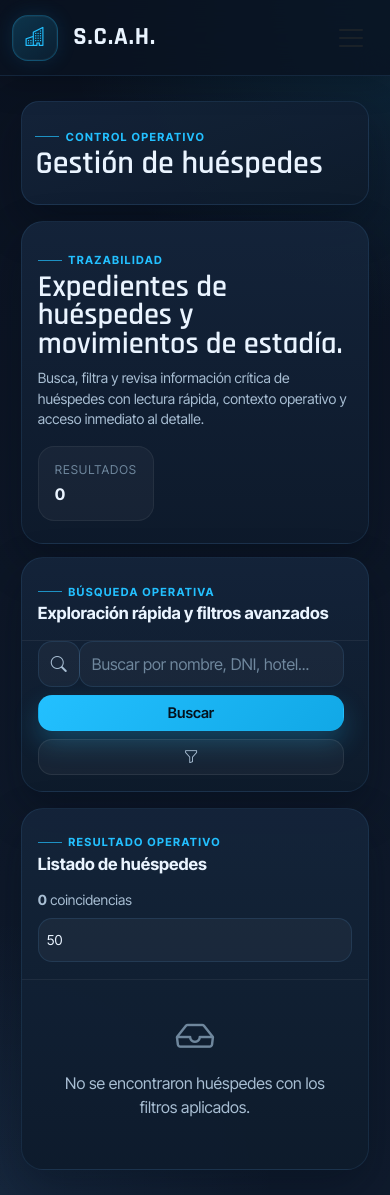
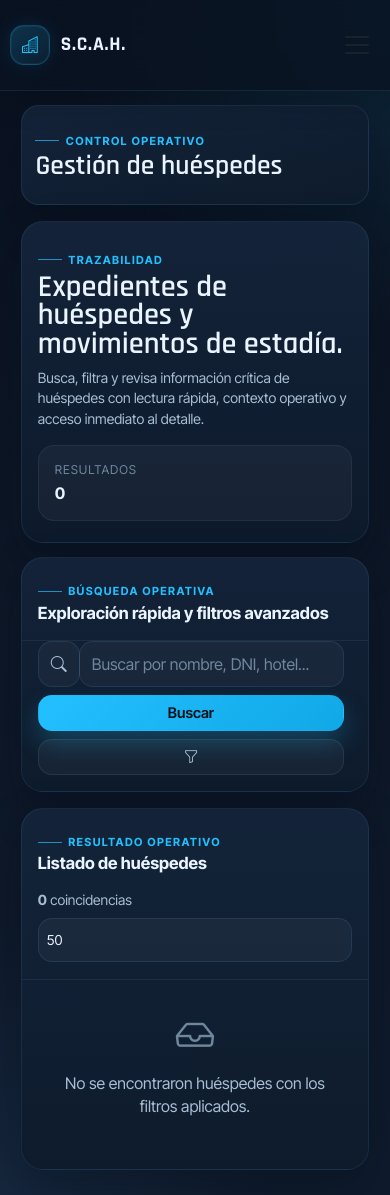
Before and after one commit to desarrolloramon829-spec/Sistema-de-control-de-alojamiento-y-huespedes-S.C.A.H.-, a Flask app: page /huespedes/ in a window 390 px wide. Run offline with Flask 3, Linux system fonts and the light colour scheme; the visitor is signed in with stand-in values (Sample User, id 1); data that the repository does not hold is empty; some libraries are stand-ins or nearby versions.

Commit message:
style: mejorar la responsividad y el diseño de varios componentes en custom.css

```diff
--- a/web/static/css/custom.css
+++ b/web/static/css/custom.css
@@ -149,14 +159,20 @@ textarea {
   backdrop-filter: blur(18px);
   border-bottom: 1px solid rgba(103, 183, 255, 0.12);
   box-shadow: 0 10px 30px rgba(0, 0, 0, 0.18);
+  z-index: 1045;
 }
 
 .app-brand {
   display: inline-flex;
   align-items: center;
   gap: 0.95rem;
+  min-width: 0;
   text-decoration: none;
   color: var(--text-primary);
+}
+
+.app-brand > span:last-child {
+  min-width: 0;
 }
 
 .app-brand strong {
@@ -164,6 +180,7 @@ textarea {
   font-family: 'Rajdhani', sans-serif;
   font-size: 1.55rem;
   letter-spacing: 0.04em;
+  overflow-wrap: anywhere;
 }
 
 .app-brand small {
@@ -516,6 +537,7 @@ textarea {
   font-family: 'Rajdhani', sans-serif;
   font-size: clamp(2rem, 3vw, 2.6rem);
   line-height: 0.95;
+  overflow-wrap: anywhere;
 }
 
 .page-shell-subtitle {
@@ -550,6 +572,7 @@ textarea {
   margin-top: 0.25rem;
   color: var(--text-primary);
   font-size: 1rem;
+  overflow-wrap: anywhere;
 }
 
 .page-stage {
@@ -1015,6 +1039,24 @@ textarea {
   gap: 0.8rem;
   flex-wrap: wrap;
   justify-content: flex-end;
+}
+
+.app-topbar .container-fluid,
+.page-shell-header,
+.page-shell-header > div,
+.module-hero,
+.module-hero > div,
+.panel-card__header,
+.panel-card__header > div,
+.metric-card__top,
+.guest-mobile-card__header,
+.entity-mobile-card__header,
+.preview-mobile-card__header,
+.hotel-card__top,
+.mobile-user-bar,
+.topbar-user,
+.topbar-user > div {
+  min-width: 0;
 }
 
 .compact-chip {
@@ -1853,9 +1895,38 @@ textarea {
 }
 
 @media (max-width: 991.98px) {
+  .app-topbar {
+    min-height: 82px;
+  }
+
+  .app-topbar .container-fluid {
+    min-height: 82px;
+    padding-left: 0.85rem;
+    padding-right: 0.85rem;
+    flex-wrap: nowrap;
+    align-items: center;
+    gap: 0.6rem;
+  }
+
+  .app-topbar .container-fluid > .d-flex:first-child {
+    min-width: 0;
+    flex: 1 1 auto;
+    gap: 0.65rem !important;
+  }
+
+  .offcanvas-start.sidebar-offcanvas {
+    width: min(88vw, 340px) !important;
+  }
+
   .main-content {
     margin-left: 0;
+    margin-top: 88px;
     padding: 0.8rem;
+  }
+
+  .page-shell-header {
+    flex-direction: column;
+    align-items: flex-start;
   }
 
   .module-hero {
@@ -1868,6 +1939,12 @@ textarea {
     width: 100%;
   }
 
+  .module-hero__actions,
+  .page-shell-side,
+  .mobile-user-bar {
+    align-items: stretch;
+  }
+
   .panel-card__header {
     flex-direction: column;
     align-items: flex-start;
@@ -1875,6 +1952,15 @@ textarea {
 
   .module-hero__actions {
     justify-content: flex-start;
+    flex-direction: column;
+  }
+
+  .module-hero__actions > *,
+  .page-shell-side > *,
+  .hotel-card__actions > *,
+  .guest-mobile-card__actions > *,
+  .entity-mobile-card__actions > * {
+    width: 100%;
   }
 
   .shell-stat-chip.compact-chip {
@@ -1902,6 +1988,56 @@ textarea {
 }
 
 @media (max-width: 767.98px) {
+  .app-topbar {
+    min-height: 74px;
+  }
+
+  .app-topbar .container-fluid {
+    min-height: 74px;
+    padding-left: 0.65rem;
+    padding-right: 0.65rem;
+    gap: 0.5rem;
+  }
+
+  .app-brand {
+    gap: 0.65rem;
+    max-width: calc(100% - 58px);
+    margin-right: 0;
+  }
+
+  .app-brand > span:last-child {
+    overflow: hidden;
+  }
+
+  .brand-mark {
+    width: 40px;
+    height: 40px;
+    border-radius: 14px;
+    font-size: 1.05rem;
+  }
+
+  .app-brand strong {
+    font-size: 1.22rem;
+    line-height: 1;
+    white-space: nowrap;
+    overflow: hidden;
+    text-overflow: ellipsis;
+  }
+
+  .app-brand small {
+    display: none;
+  }
+
+  .app-nav-toggle {
+    flex: 0 0 auto;
+    padding: 0.35rem 0.45rem;
+    margin-left: 0;
+  }
+
+  .main-content {
+    margin-top: 84px;
+  }
+
   .module-hero {
     padding-top: 1rem;
     padding-bottom: 1rem;
@@ -1949,7 +2085,7 @@ textarea {
   }
 
   .page-shell-title {
-    font-size: 2rem;
+    font-size: 1.72rem;
   }
 
   .page-shell-header,
@@ -2059,16 +2222,17 @@ textarea {
 
 @media (max-width: 575.98px) {
   .main-content {
+    margin-top: 80px;
     padding: 0.55rem;
   }
 
   .module-hero__title,
   .ops-hero-copy h2 {
-    font-size: 1.95rem;
+    font-size: 1.72rem;
   }
 
   .metric-card__value {
-    font-size: 1.9rem;
+    font-size: 1.62rem;
   }
 
   .page-shell-header,
```
Also changed, not shown: other parts of web/static/css/custom.css (+42 -4 lines).
